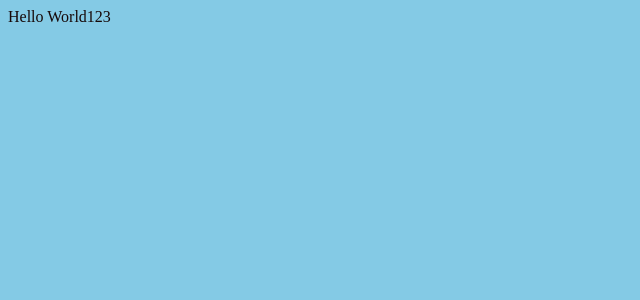
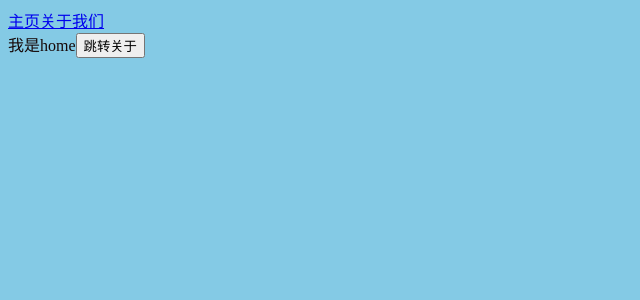
Before and after one commit to xgyuyu/webpack-react, a React app: page / in a window 1280 px wide. Shown: the top 300 px of the page, without its empty margins (0-640 px from the left). Built offline with nearby package versions, Linux system fonts and the light colour scheme.

Commit message:
路由设置以及跳转

```diff
--- /dev/null
+++ b/src/components/About.js
@@ -0,0 +1,13 @@
+import React, { Component } from 'react'
+
+export class About extends Component {
+  render() {
+    return (
+      <div>
+        这是关于我们
+      </div>
+    )
+  }
+}
+
+export default About
--- /dev/null
+++ b/src/components/App.js
@@ -0,0 +1,20 @@
+import React, { Component } from 'react'
+import { BrowserRouter as Router, Route, Link } from 'react-router-dom'
+import Home from './Home'
+import About from './About'
+
+export class App extends Component {
+  render() {
+    return (
+      <div>
+        <Link to="/">主页</Link>
+        <Link to="/about">关于我们</Link>
+        <br />
+        <Route exact path='/' component={Home}></Route>
+        <Route path='/about' component={About}></Route>
+      </div>
+    )
+  }
+}
+
+export default App
--- /dev/null
+++ b/src/components/Home.js
@@ -0,0 +1,21 @@
+import React, { Component } from 'react'
+
+export class Home extends Component {
+  constructor(props) {
+    super(props)
+    this.toAbout = this.toAbout.bind(this)
+  }
+  toAbout() {
+    this.props.history.push('/about')
+  }
+  render() {
+    return (
+      <div>
+        我是home
+        <button onClick={this.toAbout}>跳转关于</button>
+      </div>
+    )
+  }
+}
+
+export default Home
--- a/src/index.js
+++ b/src/index.js
@@ -2,6 +2,8 @@ import React from 'react';
 import ReactDOM from 'react-dom';
 import './css/index.less'
 import './css/index.css'
+import { BrowserRouter as Router } from 'react-router-dom'
+import App from './components/App'
 
 /* var a = 1
 console.log(a)
@@ -10,5 +12,7 @@ function a() {
 } */
 
 ReactDOM.render(
-  <div>Hello World123</div>, document.getElementById('app'),
+  <Router>
+    <App></App>
+  </Router>, document.getElementById('app'),
 )
```
